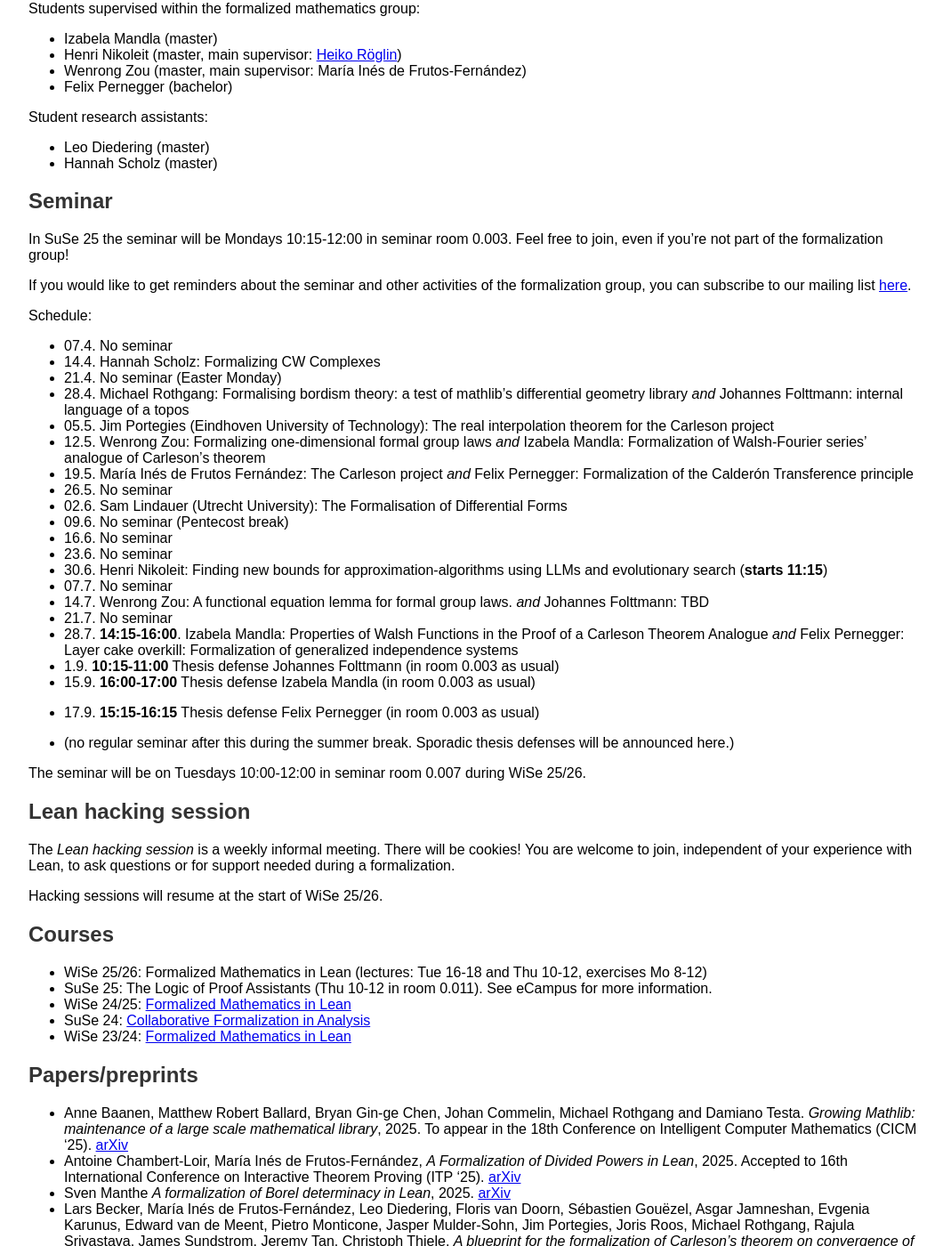
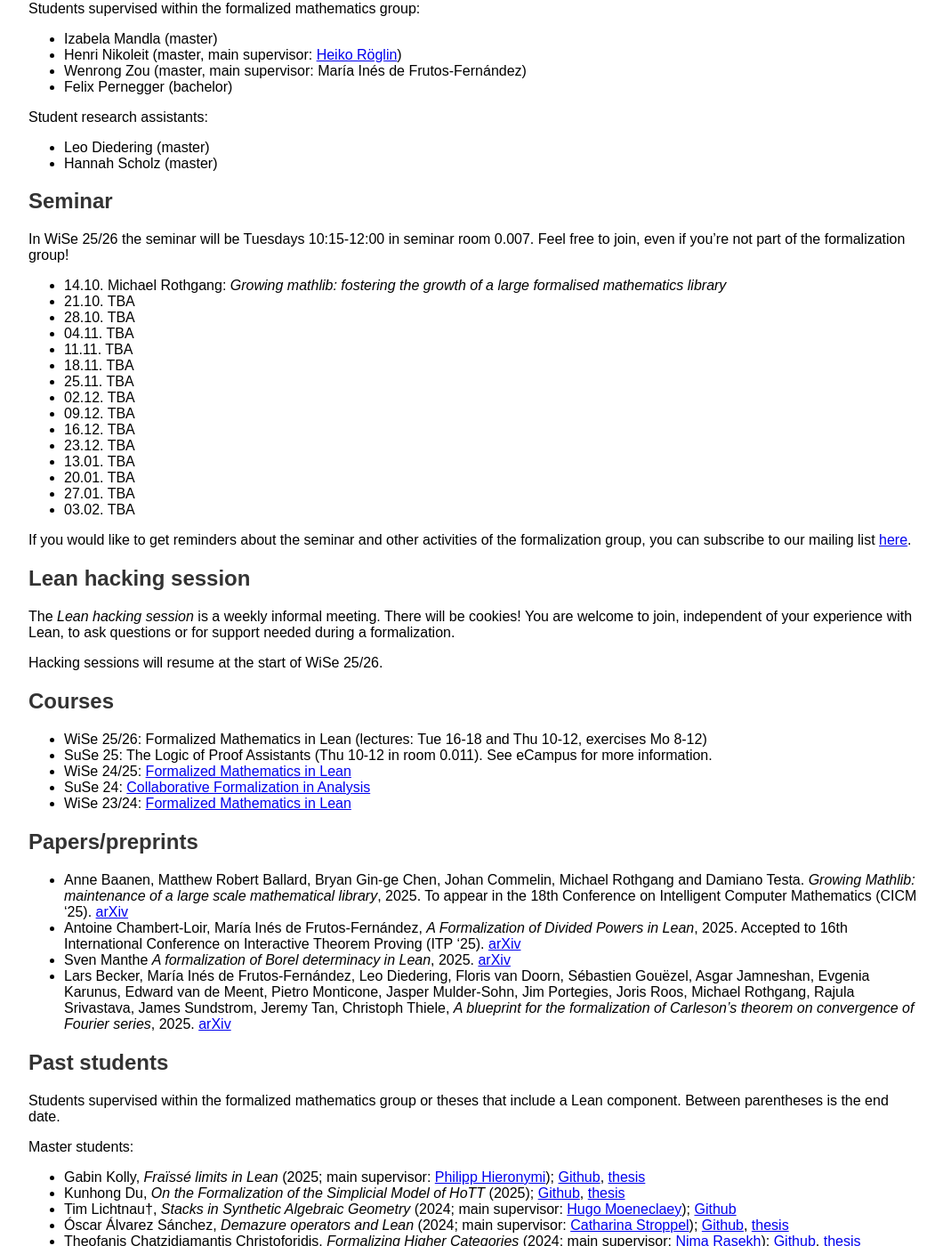
Before and after one commit to fpvandoorn/fpvandoorn.github.io, a Jekyll site: the page built from formalized-mathematics.md, in a window 1280 px wide and 1400 px high, scrolled down 458 px. Shown: the whole window at 89% size, without its empty margins (108-1168 px from the left). Built offline with Jekyll 4.4.1, drawn with Linux system fonts in a browser that asks for light colours; our own code applies the rules of GitHub Pages for plain Markdown files; some of the changed text lies outside the part shown.

Commit message:
new seminar schedule

```diff
--- a/formalized-mathematics.md
+++ b/formalized-mathematics.md
@@ -40,36 +40,25 @@ Student research assistants:
 
 ## Seminar
 
-In SuSe 25 the seminar will be Mondays 10:15-12:00 in seminar room 0.003. Feel free to join, even if you're not part of the formalization group!
+In WiSe 25/26 the seminar will be Tuesdays 10:15-12:00 in seminar room 0.007. Feel free to join, even if you're not part of the formalization group!
+
+* 14.10. Michael Rothgang: *Growing mathlib: fostering the growth of a large formalised mathematics library*
+* 21.10. TBA
+* 28.10. TBA
+* 04.11. TBA
+* 11.11. TBA
+* 18.11. TBA
+* 25.11. TBA
+* 02.12. TBA
+* 09.12. TBA
+* 16.12. TBA
+* 23.12. TBA
+* 13.01. TBA
+* 20.01. TBA
+* 27.01. TBA
+* 03.02. TBA
 
 If you would like to get reminders about the seminar and other activities of the formalization group, you can subscribe to our mailing list [here](https://listen.uni-bonn.de/wws/info/formal-math).
-
-Schedule:
-* 07.4. No seminar
-* 14.4. Hannah Scholz: Formalizing CW Complexes
-* 21.4. No seminar (Easter Monday)
-* 28.4. Michael Rothgang: Formalising bordism theory: a test of mathlib's differential geometry library *and* Johannes Folttmann: internal language of a topos
-* 05.5. Jim Portegies (Eindhoven University of Technology): The real interpolation theorem for the Carleson project
-* 12.5. Wenrong Zou: Formalizing one-dimensional formal group laws *and* Izabela Mandla: Formalization of Walsh-Fourier series' analogue of Carleson's theorem
-* 19.5. María Inés de Frutos Fernández: The Carleson project *and* Felix Pernegger: Formalization of the Calderón Transference principle
-* 26.5. No seminar
-* 02.6. Sam Lindauer (Utrecht University): The Formalisation of Differential Forms
-* 09.6. No seminar (Pentecost break)
-* 16.6. No seminar
-* 23.6. No seminar
-* 30.6. Henri Nikoleit: Finding new bounds for approximation-algorithms using LLMs and evolutionary search (**starts 11:15**)
-* 07.7. No seminar
-* 14.7. Wenrong Zou: A functional equation lemma for formal group laws. *and* Johannes Folttmann: TBD
-* 21.7. No seminar
-* 28.7. **14:15-16:00**. Izabela Mandla: Properties of Walsh Functions in the Proof of a Carleson Theorem Analogue *and* Felix Pernegger: Layer cake overkill: Formalization of generalized independence systems
-* 1.9. **10:15-11:00** Thesis defense Johannes Folttmann (in room 0.003 as usual)<!-- second supervisor: Philipp -->
-* 15.9. **16:00-17:00** Thesis defense Izabela Mandla (in room 0.003 as usual)<!-- second supervisor: Michel -->
-* 17.9. **15:15-16:15** Thesis defense Felix Pernegger (in room 0.003 as usual)<!-- second supervisor: Asgar -->
-
-
-* (no regular seminar after this during the summer break. Sporadic thesis defenses will be announced here.)
-
-The seminar will be on Tuesdays 10:00-12:00 in seminar room 0.007 during WiSe 25/26.
 
 ## Lean hacking session
 
@@ -114,7 +103,34 @@ Bachelor students:
 
 ## Past seminar sessions
 
-Usual time: Fridays 14:15-16:00 in room N0.003.
+### SuSe 25
+
+Time: Mondays 10:15-12:00 in seminar room 0.003.
+
+* 07.4. No seminar
+* 14.4. Hannah Scholz: Formalizing CW Complexes
+* 21.4. No seminar (Easter Monday)
+* 28.4. Michael Rothgang: Formalising bordism theory: a test of mathlib's differential geometry library *and* Johannes Folttmann: internal language of a topos
+* 05.5. Jim Portegies (Eindhoven University of Technology): The real interpolation theorem for the Carleson project
+* 12.5. Wenrong Zou: Formalizing one-dimensional formal group laws *and* Izabela Mandla: Formalization of Walsh-Fourier series' analogue of Carleson's theorem
+* 19.5. María Inés de Frutos Fernández: The Carleson project *and* Felix Pernegger: Formalization of the Calderón Transference principle
+* 26.5. No seminar
+* 02.6. Sam Lindauer (Utrecht University): The Formalisation of Differential Forms
+* 09.6. No seminar (Pentecost break)
+* 16.6. No seminar
+* 23.6. No seminar
+* 30.6. Henri Nikoleit: Finding new bounds for approximation-algorithms using LLMs and evolutionary search (**starts 11:15**)
+* 07.7. No seminar
+* 14.7. Wenrong Zou: A functional equation lemma for formal group laws. *and* Johannes Folttmann: TBD
+* 21.7. No seminar
+* 28.7. **14:15-16:00**. Izabela Mandla: Properties of Walsh Functions in the Proof of a Carleson Theorem Analogue *and* Felix Pernegger: Layer cake overkill: Formalization of generalized independence systems
+* 1.9. **10:15-11:00** Thesis defense Johannes Folttmann (in room 0.003 as usual)<!-- second supervisor: Philipp -->
+* 15.9. **16:00-17:00** Thesis defense Izabela Mandla (in room 0.003 as usual)<!-- second supervisor: Michel -->
+* 17.9. **15:15-16:15** Thesis defense Felix Pernegger (in room 0.003 as usual)<!-- second supervisor: Asgar -->
+
+### WiSe 24/25
+
+Time: Fridays 14:15-16:00 in room N0.003.
 
 * 18.10. Arend Mellendijk on monadic programming in Lean
 * 25.10. Floris van Doorn on metaprogramming in Lean
```
